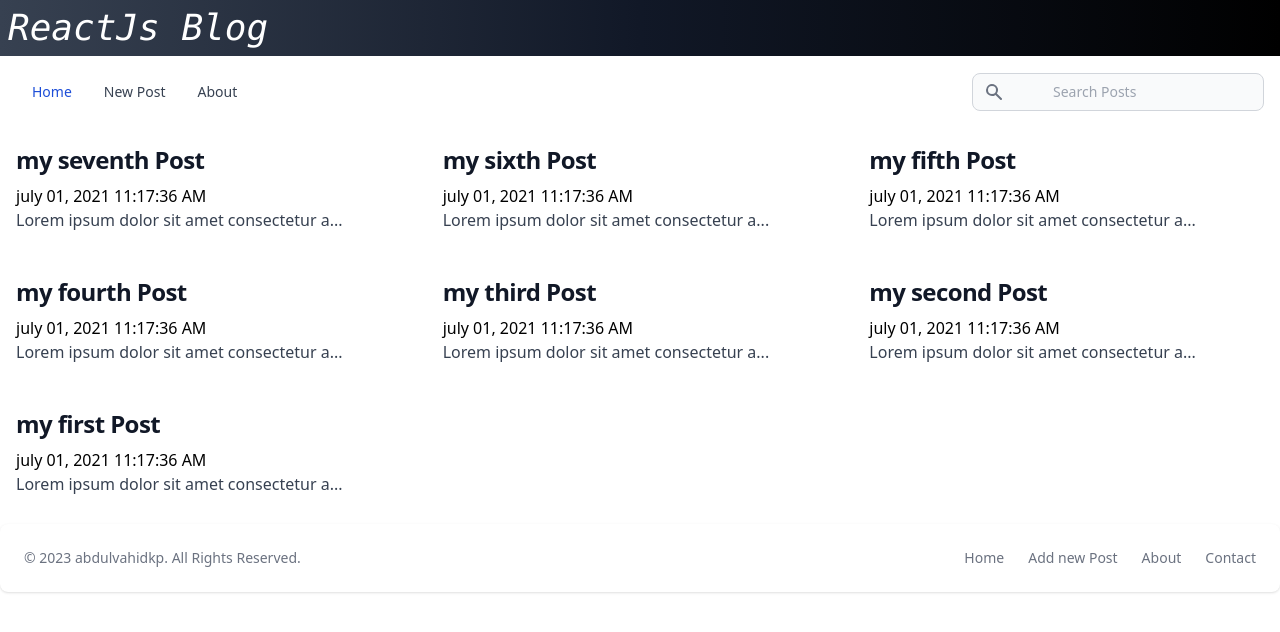
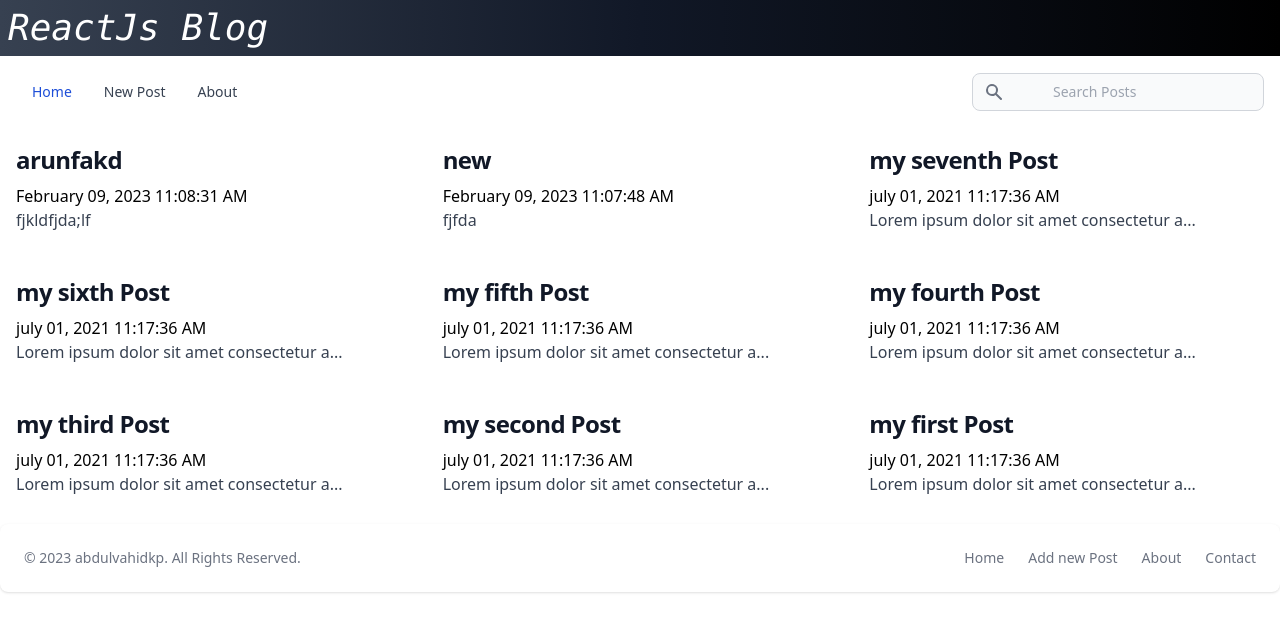
Before and after one commit to abdulvahidkp/reactjs-blog-application, a React (Vite) app: page / in a window 1280 px wide. Shown: the top 632 px of the page. Built offline with nearby package versions, Linux system fonts and the light colour scheme; data requests are answered from the project's data file.

Commit message:
new blog adding updating in db.json using axios

```diff
--- a/data/db.json
+++ b/data/db.json
@@ -41,6 +41,18 @@
       "title": "my seventh Post",
       "datetime": "july 01, 2021 11:17:36 AM",
       "body": "Lorem ipsum dolor sit amet consectetur adipisicing elit."
+    },
+    {
+      "id": 8,
+      "title": "new",
+      "body": "fjfda\n",
+      "datetime": "February 09, 2023 11:07:48 AM"
+    },
+    {
+      "id": 9,
+      "title": "arunfakd",
+      "body": "fjkldfjda;lf",
+      "datetime": "February 09, 2023 11:08:31 AM"
     }
   ]
 }
--- a/src/App.jsx
+++ b/src/App.jsx
@@ -49,16 +49,22 @@ export default function App() {
 
   const navigate = useNavigate();
 
-  const handleSubmit = (e) => {
+  const handleSubmit = async (e) => {
     e.preventDefault();
     const id = posts.length ? posts[posts.length - 1].id + 1 : 1;
     const datetime = format(new Date(), 'MMMM dd, yyyy pp');
     const newPost = {id, title:newTitle,body:newBody ,datetime};
-    const allPosts = [...posts,newPost]
-    setPosts(allPosts);
-    setNewTitle('')
-    setNewBody('')
-    navigate('/')
+    try {
+      const response = await api.post('/posts',newPost);
+      const allPosts = [...posts,response.data]
+      setPosts(allPosts);
+      setNewTitle('')
+      setNewBody('')
+      navigate('/')
+
+    } catch (error) {
+      console.log(`Error: ${error.message}`)
+    }
   };
 
   const handleDelete = (id) => {
```
Lines whose indentation alone changed are shown as unchanged.
